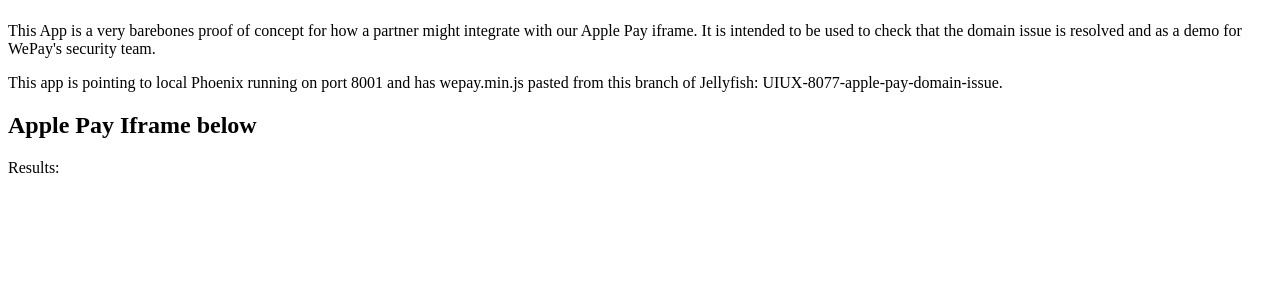
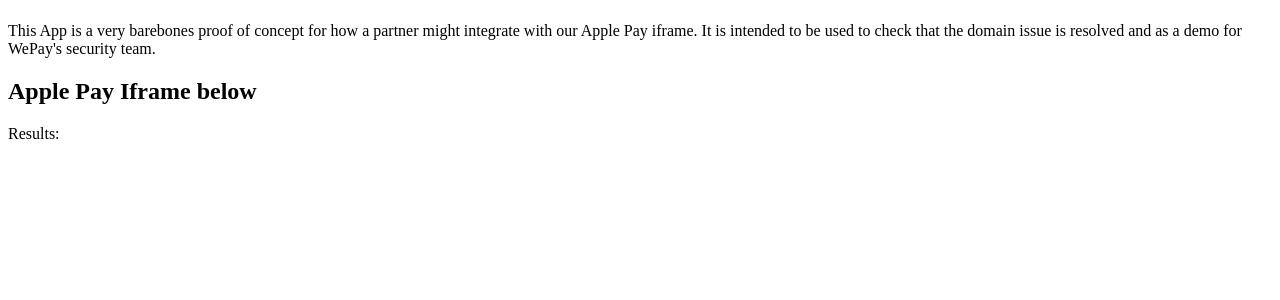
Before and after one commit to wehub/applepaydemo, a Flask app: template templates/index.html in a window 1280 px wide. Shown: the part 58-358 px from the top of the page. Run offline with Flask 2, Linux system fonts and the light colour scheme; the template is opened without the code that fills it, so the values that code supplies are empty.

Commit message:
removed sentence about local phoenix

```diff
--- a/static/apple-pay.js
+++ b/static/apple-pay.js
@@ -18,7 +18,6 @@ const apple_pay_configs = {
         cssVariables: {
             'borderRadius': '5px',
             'padding:': '0px',
-            'color': 'blue',
             'ApplePayButtonType': 'check-out',
             'ApplePayButtonStyle': 'white-outline'
         },
--- a/templates/index.html
+++ b/templates/index.html
@@ -25,10 +25,6 @@
                     This App is a very barebones proof of concept for how a partner might integrate with our Apple Pay iframe.
                     It is intended to be used to check that the domain issue is resolved and as a demo for WePay's security team.
                 </p>
-                <p>
-                    This app is pointing to local Phoenix running on port 8001 and has wepay.min.js pasted from this branch of Jellyfish:
-                    UIUX-8077-apple-pay-domain-issue.
-                </p>
                 <div className="digital-wallets">
                     <h2>Apple Pay Iframe below</h2>
                     <div id="apple_pay"></div>
```
